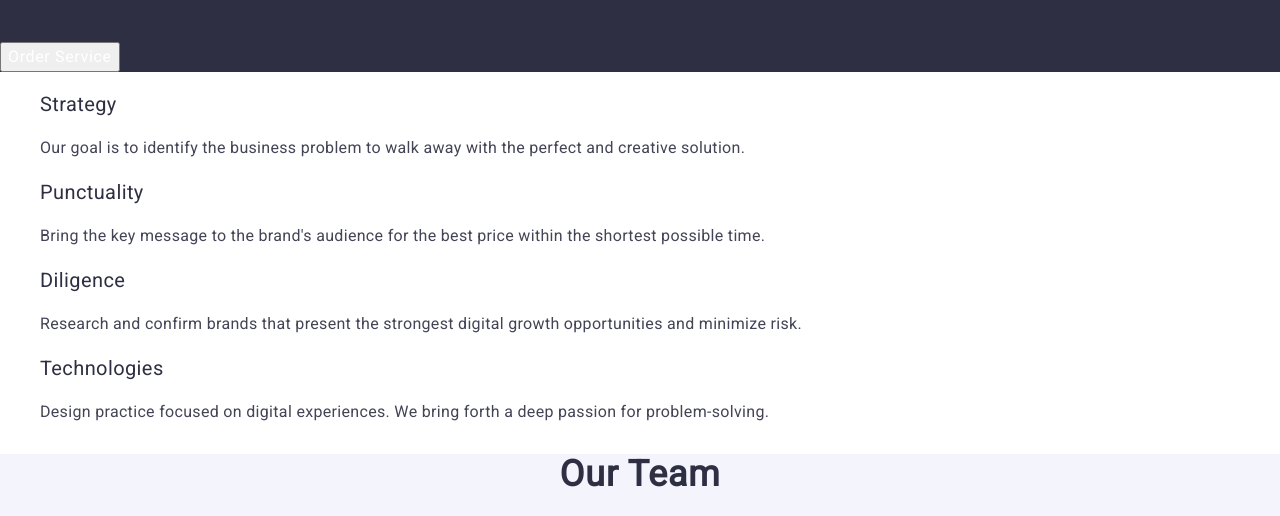
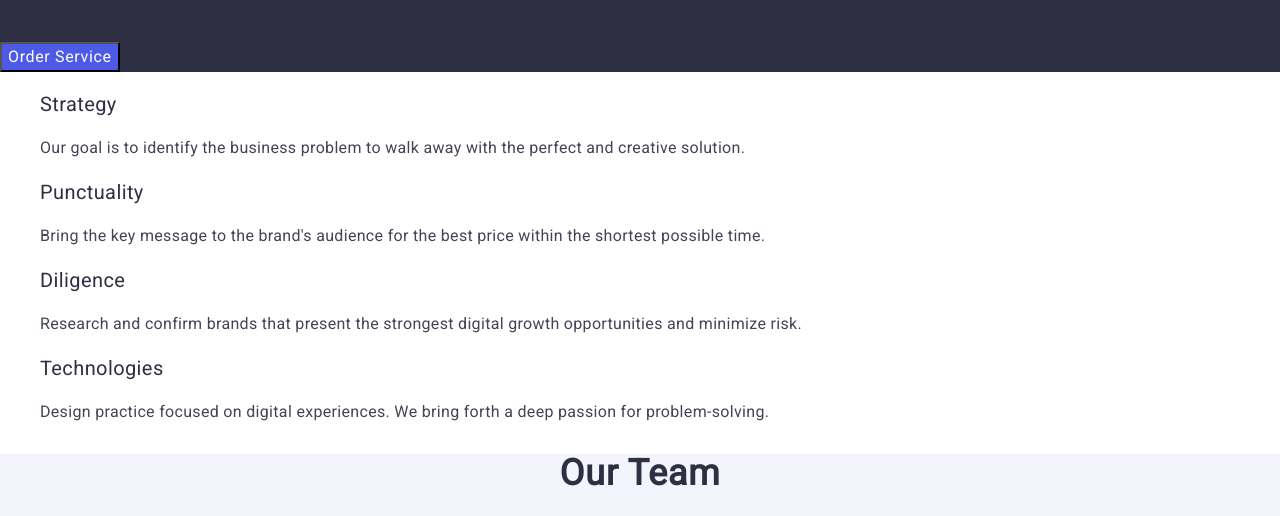
Before and after one commit to Marishenka/goit-markup-hw-02, a plain HTML site: page index.html in a window 1280 px wide. Shown: the part 284-800 px from the top of the page. Drawn offline with nearby package versions, Linux system fonts and the light colour scheme.

Commit message:
add styles for section title

```diff
--- a/css/styles.css
+++ b/css/styles.css
@@ -77,7 +77,13 @@ a {
   line-height: 1.5;
   letter-spacing: 0.04em;
   color: #fff;
+  background-color: #4d5ae5;
   cursor: pointer;
+}
+
+.hero-btn:hover,
+.hero-btn:focus {
+  background-color: #404bbf;
 }
 .advantages-section {
 }
@@ -107,14 +113,16 @@ a {
 .section-title {
   font-weight: 700;
   font-size: 36px;
-  line-height: 1.11111;
+  line-height: 1.11;
   letter-spacing: 0.02em;
   text-align: center;
   color: #2e2f42;
+  text-transform: capitalize;
 }
 .team-list {
 }
 .team-member {
+  background-color: #fff;
 }
 .team-photo {
 }
```
